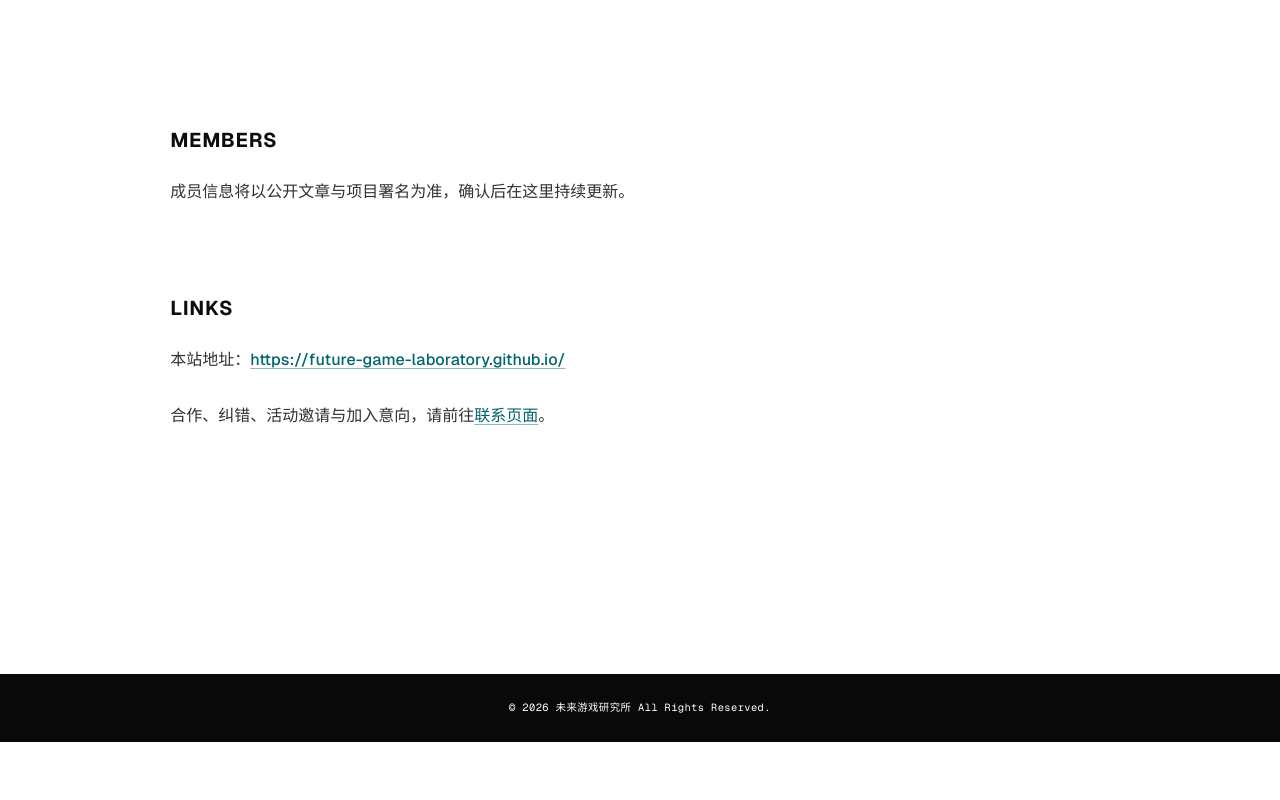
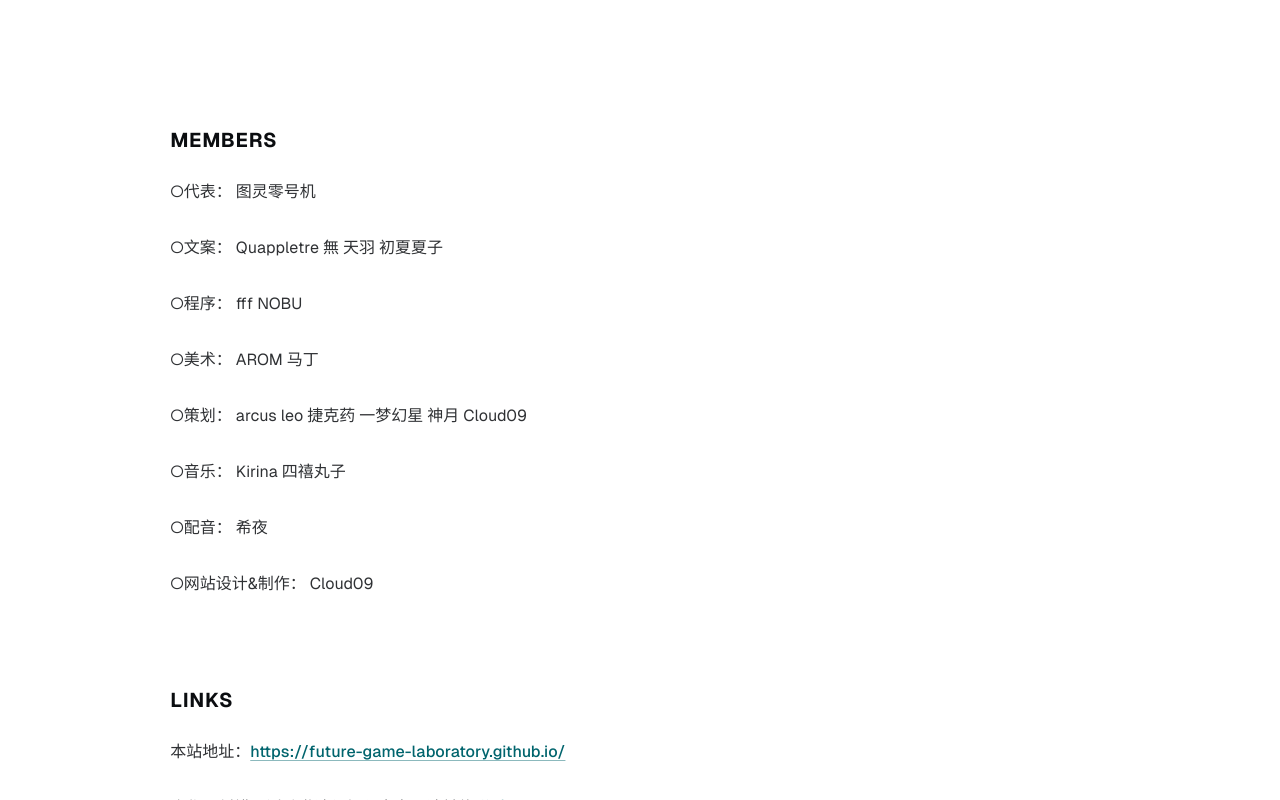
Before and after one commit to Future-Game-Laboratory/Future-Game-Laboratory.github.io, an Astro site: page /about in a window 1280 px wide. Shown: the part 1045-1845 px from the top of the page. Before the commit the page ends 1787 px from the top, so only its background shows below. Built offline with nearby package versions, Linux system fonts and the light colour scheme; Astro itself is replaced by a stand-in of ours; some packages are replaced by stand-ins of ours.

Commit message:
更新页面：ABOUT

```diff
--- a/src/content/pages/about.md
+++ b/src/content/pages/about.md
@@ -1,17 +1,49 @@
 ---
-title: 'ABOUT'
-description: '了解未来游戏研究所、成员信息与站点链接。'
+title: "ABOUT"
+description: "了解未来游戏研究所、成员信息与站点链接。"
 ---
 
 ## INSTITUTE
 
-未来游戏研究所是一个围绕游戏研究与创作实践展开的社团。我们关注游戏的机制、技术、表达与文化，并公开研究记录、项目过程与开发复盘。
+未来游戏研究所是一个由 ACGN 文化爱好者所组成的游戏制作社团，成立于2026年，目前主要专注于《歧光》项目的开发。
 
 ![未来游戏研究所标识](/static/future-game-institute.png)
 
 ## MEMBERS
+○代表：
+图灵零号机
 
-成员信息将以公开文章与项目署名为准，确认后在这里持续更新。
+○文案：
+Quappletre
+無
+天羽
+初夏夏子
+
+○程序：
+fff
+NOBU
+
+○美术：
+AROM
+马丁
+
+○策划：
+arcus
+leo
+捷克药
+一梦幻星
+神月
+Cloud09
+
+○音乐：
+Kirina
+四禧丸子
+
+○配音：
+希夜
+
+○网站设计&制作：
+Cloud09
 
 ## LINKS
 
```
